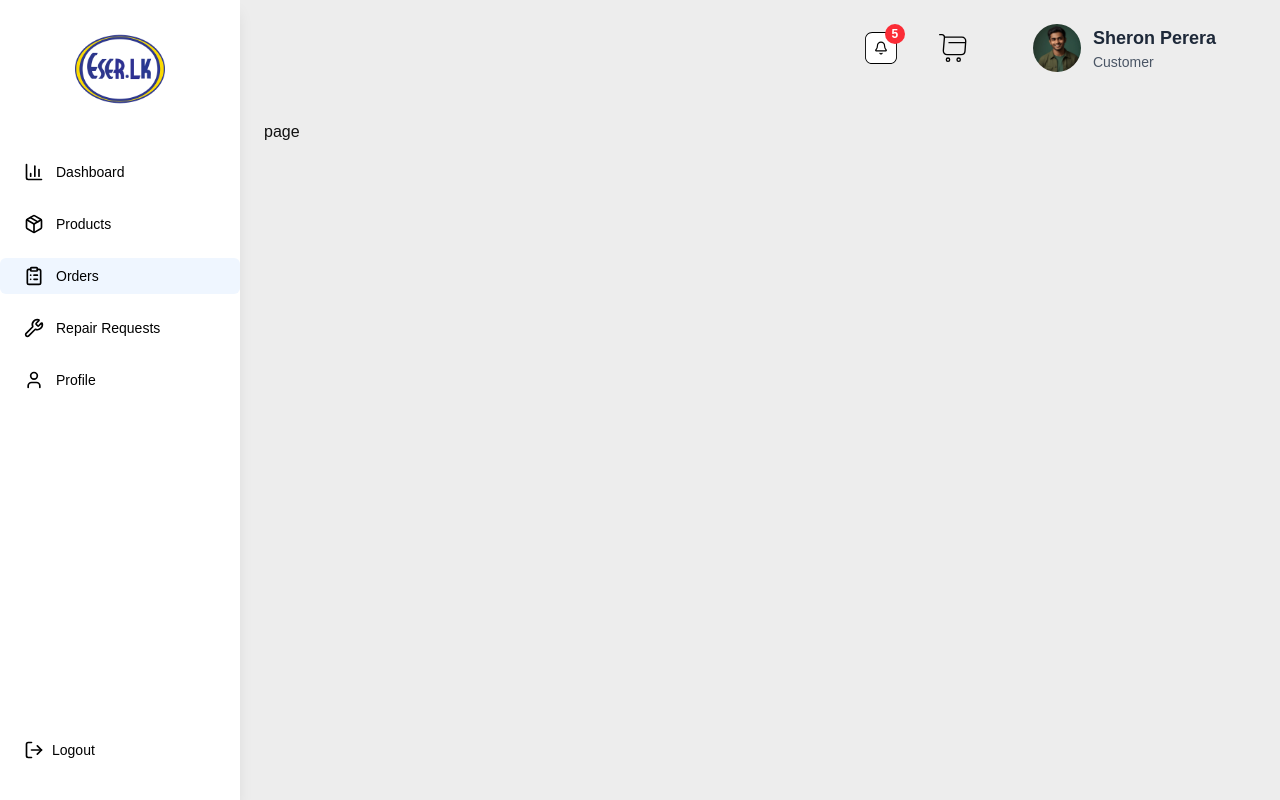
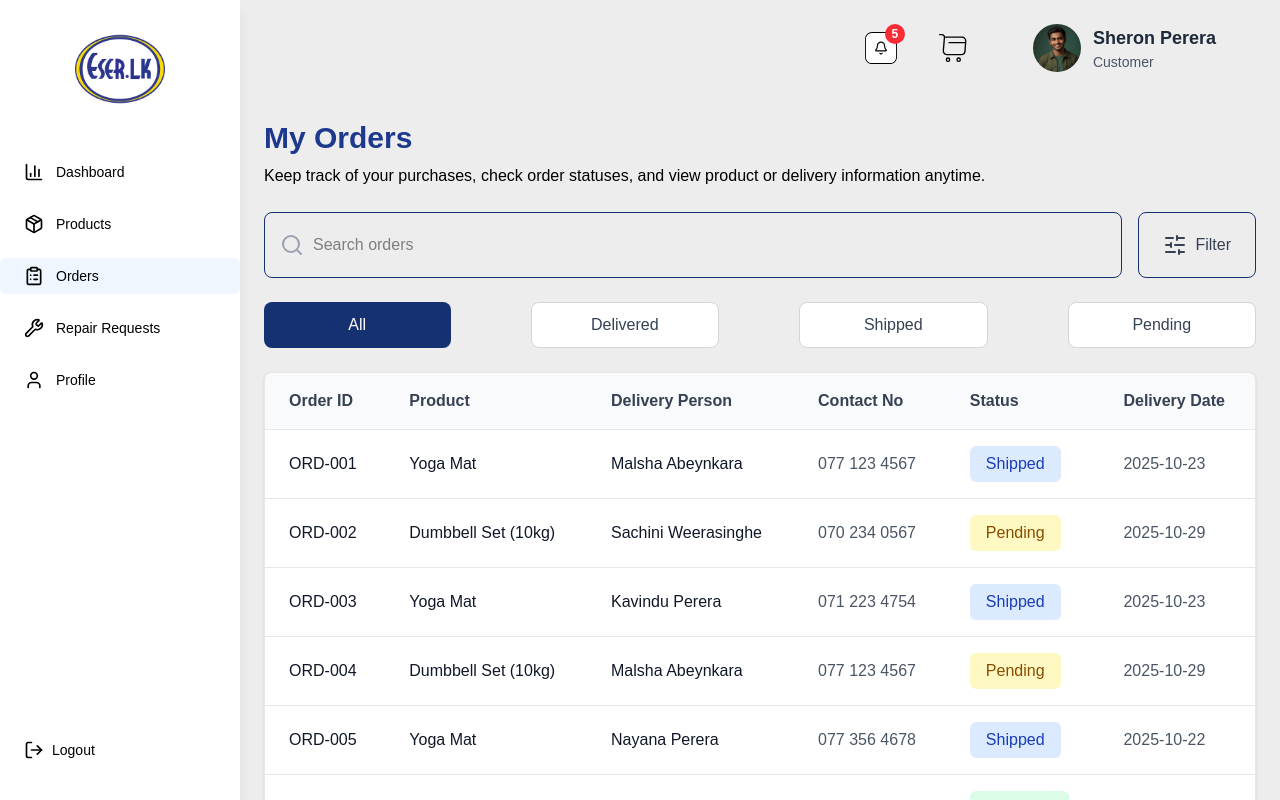
Before and after one commit to IshanHansaka/eser-marketing-erp, a Next.js app: page /customer/orders in a window 1280 px wide. Shown: the top 800 px of the page. Built offline with nearby package versions, Linux system fonts and the light colour scheme.

Commit message:
feat: my orders page

```diff
--- a/src/app/customer/orders/page.tsx
+++ b/src/app/customer/orders/page.tsx
@@ -1,7 +1,172 @@
-import React from 'react'
+"use client";
 
-export default function page() {
+import React, { useState } from 'react';
+import { Search, SlidersHorizontal } from 'lucide-react';
+
+export default function Page() {
+  const [activeTab, setActiveTab] = useState('All');
+
+  const orders = [
+    {
+      orderId: 'ORD-001',
+      product: 'Yoga Mat',
+      deliveryPerson: 'Malsha Abeynkara',
+      contactNo: '077 123 4567',
+      status: 'Shipped',
+      deliveryDate: '2025-10-23'
+    },
+    {
+      orderId: 'ORD-002',
+      product: 'Dumbbell Set (10kg)',
+      deliveryPerson: 'Sachini Weerasinghe',
+      contactNo: '070 234 0567',
+      status: 'Pending',
+      deliveryDate: '2025-10-29'
+    },
+    {
+      orderId: 'ORD-003',
+      product: 'Yoga Mat',
+      deliveryPerson: 'Kavindu Perera',
+      contactNo: '071 223 4754',
+      status: 'Shipped',
+      deliveryDate: '2025-10-23'
+    },
+    {
+      orderId: 'ORD-004',
+      product: 'Dumbbell Set (10kg)',
+      deliveryPerson: 'Malsha Abeynkara',
+      contactNo: '077 123 4567',
+      status: 'Pending',
+      deliveryDate: '2025-10-29'
+    },
+    {
+      orderId: 'ORD-005',
+      product: 'Yoga Mat',
+      deliveryPerson: 'Nayana Perera',
+      contactNo: '077 356 4678',
+      status: 'Shipped',
+      deliveryDate: '2025-10-22'
+    },
+    {
+      orderId: 'ORD-006',
+      product: 'Yoga Mat',
+      deliveryPerson: 'Naveen Abeyginghe',
+      contactNo: '076 892 5678',
+      status: 'Delivered',
+      deliveryDate: '2025-07-12'
+    },
+    {
+      orderId: 'ORD-007',
+      product: 'Dumbbell Set (10kg)',
+      deliveryPerson: 'Harsha Induwara',
+      contactNo: '071 983 4734',
+      status: 'Shipped',
+      deliveryDate: '2025-10-21'
+    },
+    {
+      orderId: 'ORD-008',
+      product: 'Yoga Mat',
+      deliveryPerson: 'Sahan Narmina',
+      contactNo: '077 987 1567',
+      status: 'Delivered',
+      deliveryDate: '2025-09-01'
+    }
+  ];
+
+  const getStatusColor = (status: string) => {
+    switch (status) {
+      case 'Pending':
+        return 'bg-yellow-100 text-yellow-800';
+      case 'Delivered':
+        return 'bg-green-100 text-green-800';
+      case 'Shipped':
+        return 'bg-blue-100 text-blue-800';
+      default:
+        return 'bg-gray-100 text-gray-800';
+    }
+  };
+
+  const filteredOrders = orders.filter(order => {
+    if (activeTab === 'All') return true;
+    return order.status === activeTab;
+  });
+
+  const tabs = ['All', 'Delivered', 'Shipped', 'Pending'];
+
   return (
-    <div>page</div>
-  )
+    <div className="max-w-7xl">
+      {/* Header Section */}
+      <div className="mb-6">
+        <h1 className="text-3xl font-bold text-blue-900 mb-2">My Orders</h1>
+        <p className="text-base text-black font-medium">
+          Keep track of your purchases, check order statuses, and view product or delivery information anytime.
+        </p>
+      </div>
+
+      {/* Search and Filter Section */}
+      <div className="flex gap-4 mb-6">
+        <div className="flex-1 relative">
+          <Search className="absolute left-4 top-1/2 transform -translate-y-1/2 w-6 h-6 text-gray-400" />
+          <input
+            type="text"
+            placeholder="Search orders"
+            className="w-full pl-12 pr-4 py-5 border border-[#163172] rounded-lg focus:outline-none focus:ring-2 focus:ring-blue-500 focus:border-transparent text-base"
+          />
+        </div>
+        <button className="px-6 py-3 border border-[#163172] rounded-lg hover:bg-gray-50 transition-colors flex items-center gap-2 text-base text-gray-700">
+          <SlidersHorizontal className="w-6 h-6" />
+          Filter
+        </button>
+      </div>
+
+      {/* Tabs */}
+      <div className="flex w-full gap-20 mb-6">
+        {tabs.map((tab) => (
+          <button
+            key={tab}
+            onClick={() => setActiveTab(tab)}
+            className={`flex-1 px-6 py-2.5 rounded-lg text-base font-medium text-center transition-colors ${
+              activeTab === tab
+                ? 'bg-[#163172] text-white'
+                : 'bg-white text-gray-700 border border-gray-300 hover:bg-gray-50'
+            }`}
+          >
+            {tab}
+          </button>
+        ))}
+      </div>
+
+      {/* Table */}
+      <div className="bg-white rounded-lg shadow-sm border border-gray-200 overflow-hidden w-full">
+        <table className="w-full">
+          <thead className="bg-gray-50 border-b border-gray-200">
+            <tr>
+              <th className="px-6 py-4 text-left text-base font-semibold text-gray-700">Order ID</th>
+              <th className="px-6 py-4 text-left text-base font-semibold text-gray-700">Product</th>
+              <th className="px-6 py-4 text-left text-base font-semibold text-gray-700">Delivery Person</th>
+              <th className="px-6 py-4 text-left text-base font-semibold text-gray-700">Contact No</th>
+              <th className="px-6 py-4 text-left text-base font-semibold text-gray-700">Status</th>
+              <th className="px-6 py-4 text-left text-base font-semibold text-gray-700">Delivery Date</th>
+            </tr>
+          </thead>
+          <tbody className="divide-y divide-gray-200">
+            {filteredOrders.map((order) => (
+              <tr key={order.orderId} className="hover:bg-gray-50 transition-colors">
+                <td className="px-6 py-4 text-base text-gray-900">{order.orderId}</td>
+                <td className="px-6 py-4 text-base text-gray-900">{order.product}</td>
+                <td className="px-6 py-4 text-base text-gray-900">{order.deliveryPerson}</td>
+                <td className="px-6 py-4 text-base text-gray-600">{order.contactNo}</td>
+                <td className="px-6 py-4">
+                  <span className={`inline-block px-4 py-1.5 rounded-md text-base font-medium ${getStatusColor(order.status)}`}>
+                    {order.status}
+                  </span>
+                </td>
+                <td className="px-6 py-4 text-base text-gray-600">{order.deliveryDate}</td>
+              </tr>
+            ))}
+          </tbody>
+        </table>
+      </div>
+    </div>
+  );
 }
```
